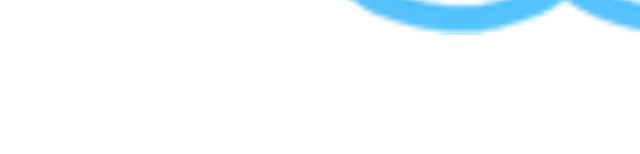
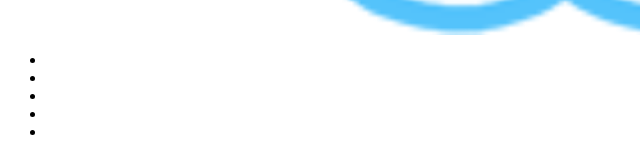
Before and after one commit to Pvashlanov/site, a plain HTML site: page index.html in a window 1280 px wide. Shown: the part 1633-1787 px from the top of the page, 2-642 px from the left. Before the commit the page ends 1676 px from the top, so only its background shows below. Drawn offline with Linux system fonts and the light colour scheme.

Commit message:
Dobavil li

```diff
--- a/index.html
+++ b/index.html
@@ -7,6 +7,12 @@
 	Lorem ipsum dolor sit amet, consectetur adipisicing elit. Nulla consequatur ut id facilis. Recusandae sequi tenetur itaque asperiores ullam quos dolore iste provident neque blanditiis vero impedit quisquam quo. Ut.
 <div class="test">
 <img src="cloud1.png" alt="" />
+<ul>
+<li></li>
+<li></li>
+<li></li>
+<li></li>
+<li></li></ul>
 </div>
 </head>
 <body>
```
